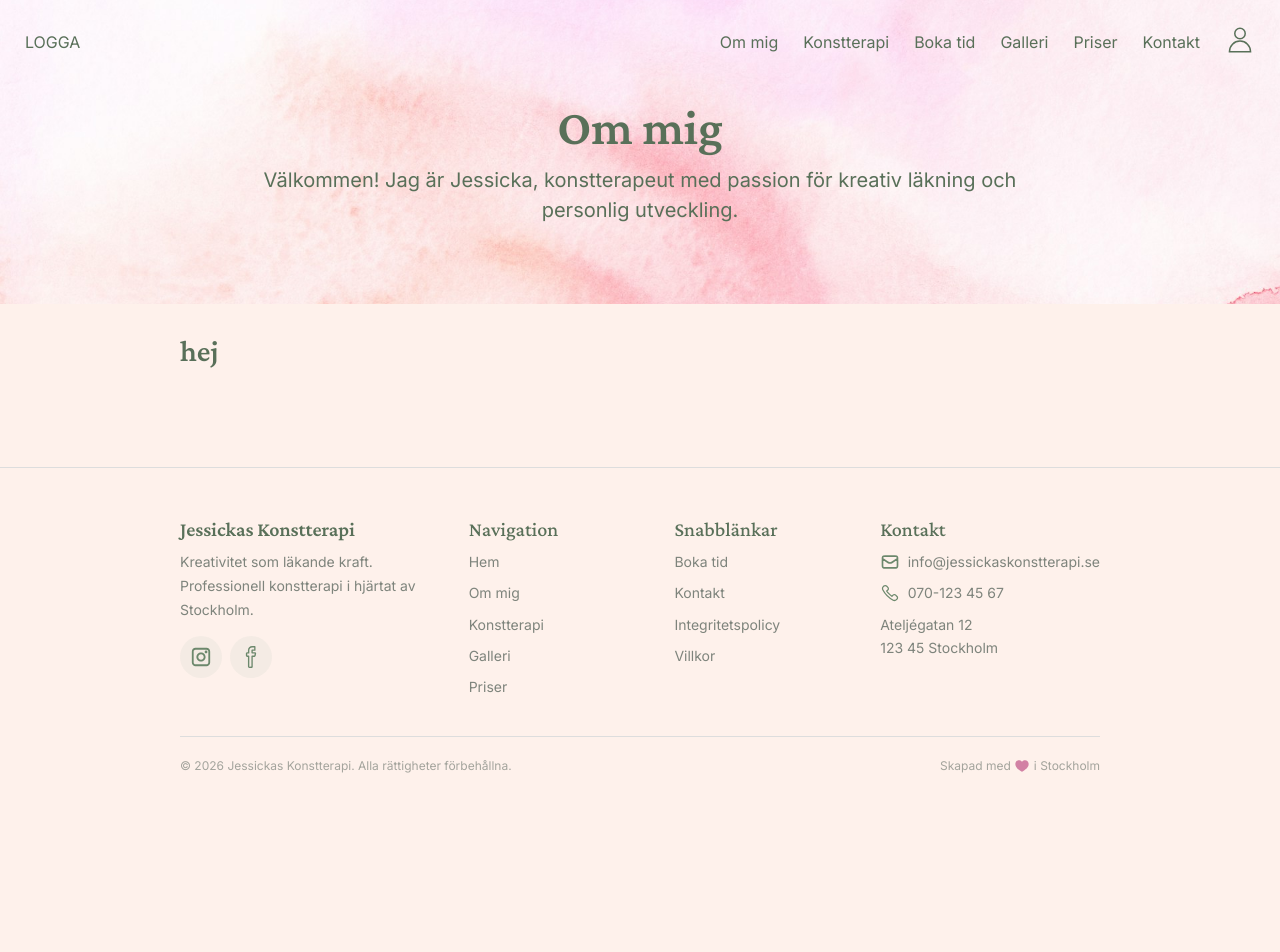
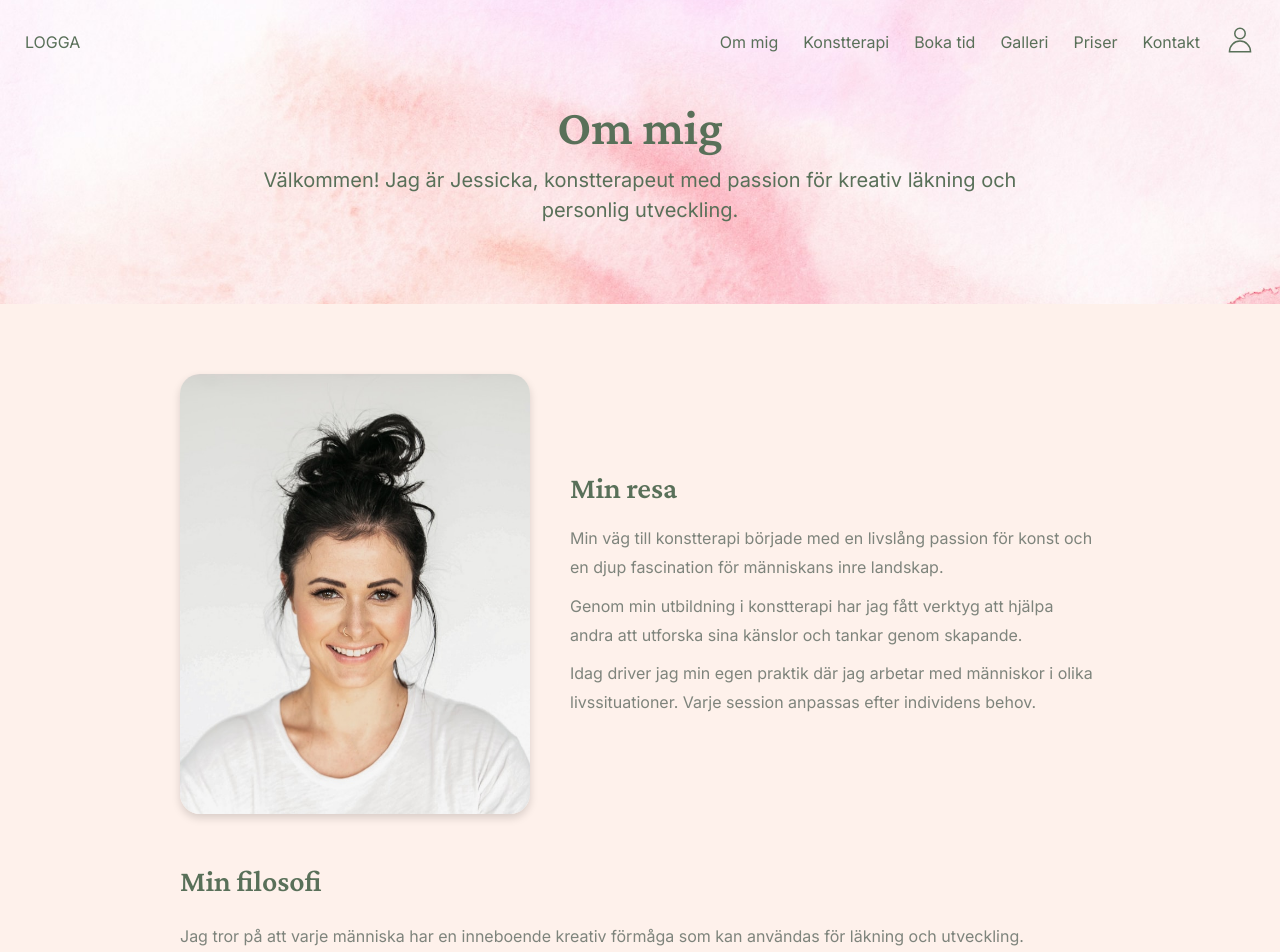
Before and after one commit to Examensarbete-Konstterapi/Examensarbete, a React (Vite) app in the folder frontend/: page /om-mig in a window 1280 px wide. Shown: the top 952 px of the page. Before the commit the page ends 800 px from the top, so only its background shows below. Built offline with nearby package versions, Linux system fonts and the light colour scheme.

Commit message:
added about section

```diff
--- a/frontend/src/pages/about/About.tsx
+++ b/frontend/src/pages/about/About.tsx
@@ -1,6 +1,8 @@
 import "./about.css";
 import Layout from "../../components/layout/Layout";
 import { MiniHeroSection } from "../../components/miniHeroSection/MiniHeroSection";
+import LinkButton from "../../components/buttons/linkButton/LinkButton";
+import portratt from "../../assets/portratt.jpg"
 
 export function About() {
   return (
@@ -10,7 +12,117 @@ export function About() {
         subtitle="Välkommen! Jag är Jessicka, konstterapeut med passion för kreativ läkning och personlig utveckling."
       />
       <Layout>
-        <h2>hej</h2>
+         <main className="about-page">
+          <section className="about-intro">
+            <div className="about-image">
+              <img
+                src={portratt}
+                alt="Jessicka konstterapeut"
+              />
+            </div>
+
+            <div className="about-content">
+              <h2>Min resa</h2>
+
+              <p>
+                Min väg till konstterapi började med en livslång passion för
+                konst och en djup fascination för människans inre landskap.
+              </p>
+
+              <p>
+                Genom min utbildning i konstterapi har jag fått verktyg att
+                hjälpa andra att utforska sina känslor och tankar genom
+                skapande.
+              </p>
+
+              <p>
+                Idag driver jag min egen praktik där jag arbetar med människor i
+                olika livssituationer. Varje session anpassas efter individens
+                behov.
+              </p>
+            </div>
+          </section>
+
+          <section className="about-section">
+            <h2>Min filosofi</h2>
+
+            <p>
+              Jag tror på att varje människa har en inneboende kreativ förmåga
+              som kan användas för läkning och utveckling.
+            </p>
+
+            <p>
+              Konsten behöver inte vara perfekt. Det viktiga är processen och
+              vad den väcker inom dig.
+            </p>
+          </section>
+
+          <section className="about-section">
+            <h2>Utbildning & erfarenhet</h2>
+
+            <div className="about-cards">
+              <article className="about-card-pink">
+                <h3>Konstterapeut</h3>
+                <p>Svenska Konstterapeutföreningen</p>
+              </article>
+
+              <article className="about-card-green">
+                <h3>Psykologi</h3>
+                <p>Fördjupade studier inom psykologi och samtalsmetodik.</p>
+              </article>
+
+              <article className="about-card-green">
+                <h3>Traumamedvetet arbete</h3>
+                <p>Fortbildning inom trauma och återhämtning.</p>
+              </article>
+
+              <article className="about-card-pink">
+                <h3>Handledning</h3>
+                <p>Kontinuerlig professionell utveckling och handledning.</p>
+              </article>
+            </div>
+          </section>
+
+          <section className="about-section">
+            <h2>Mina värderingar</h2>
+
+            <div className="about-cards">
+              <article className="about-card-green">
+                <h3>Respekt</h3>
+                <p>Varje människa har sin egen berättelse.</p>
+              </article>
+
+              <article className="about-card-pink">
+                <h3>Trygghet</h3>
+                <p>En säker plats för reflektion och utveckling.</p>
+              </article>
+
+              <article className="about-card-pink">
+                <h3>Kreativitet</h3>
+                <p>Skapande kan öppna nya vägar till förståelse.</p>
+              </article>
+
+              <article className="about-card-green">
+                <h3>Helhet</h3>
+                <p>Jag ser till hela människan.</p>
+              </article>
+            </div>
+          </section>
+
+          <section className="about-cta">
+            <h2>Låt oss börja din resa tillsammans</h2>
+            <p>
+              Boka ett kostnadsfritt första samtal så kan vi prata om hur
+              konstterapi kan hjälpa dig.
+            </p>
+            <LinkButton
+              href="/boka-tid"
+              label="Boka tid"
+              color="green"
+              size="sm"
+            />
+          </section>
+        </main>
       </Layout>
     </>
   );
--- a/frontend/src/pages/about/about.css
+++ b/frontend/src/pages/about/about.css
@@ -0,0 +1,86 @@
+.about-page {
+  display: flex;
+  flex-direction: column;
+  gap: 5rem;
+  padding: 4rem 0;
+}
+
+.about-intro {
+  display: grid;
+  grid-template-columns: 350px 1fr;
+  gap: 4rem;
+  align-items: center;
+}
+
+.about-image img {
+  width: 100%;
+  border-radius: var(--radius-lg);
+  object-fit: cover;
+  box-shadow: var(--shadow-md);
+}
+
+.about-content {
+  display: flex;
+  flex-direction: column;
+  gap: 1rem;
+}
+
+.about-content p,
+.about-section p {
+  line-height: 1.8;
+  color: var(--color-text);
+}
+
+.about-section {
+  display: flex;
+  flex-direction: column;
+  gap: 1.5rem;
+}
+
+.about-cards {
+  display: grid;
+  grid-template-columns: repeat(2, 1fr);
+  gap: 1.5rem;
+}
+
+.about-card-pink {
+  background: var(--color-pink-transparent);
+  padding: 1.5rem;
+  border-radius: var(--radius-lg);
+}
+
+.about-card-green {
+  background: var(--color-green-transparent);
+  padding: 1.5rem;
+  border-radius: var(--radius-lg);
+}
+
+.about-card h3 {
+  margin-bottom: 0.5rem;
+}
+
+.about-cta {
+  display: flex;
+  flex-direction: column;
+  justify-content: center;
+  align-items: center;
+  text-align: center;
+  background: var(--color-pink-transparent);
+  padding: 4rem 2rem;
+  border-radius: var(--radius-lg);
+}
+
+.about-cta p {
+  margin: 1rem auto 2rem;
+  max-width: 600px;
+}
+
+@media (max-width: 768px) {
+  .about-intro {
+    grid-template-columns: 1fr;
+  }
+
+  .about-cards {
+    grid-template-columns: 1fr;
+  }
+}
```
